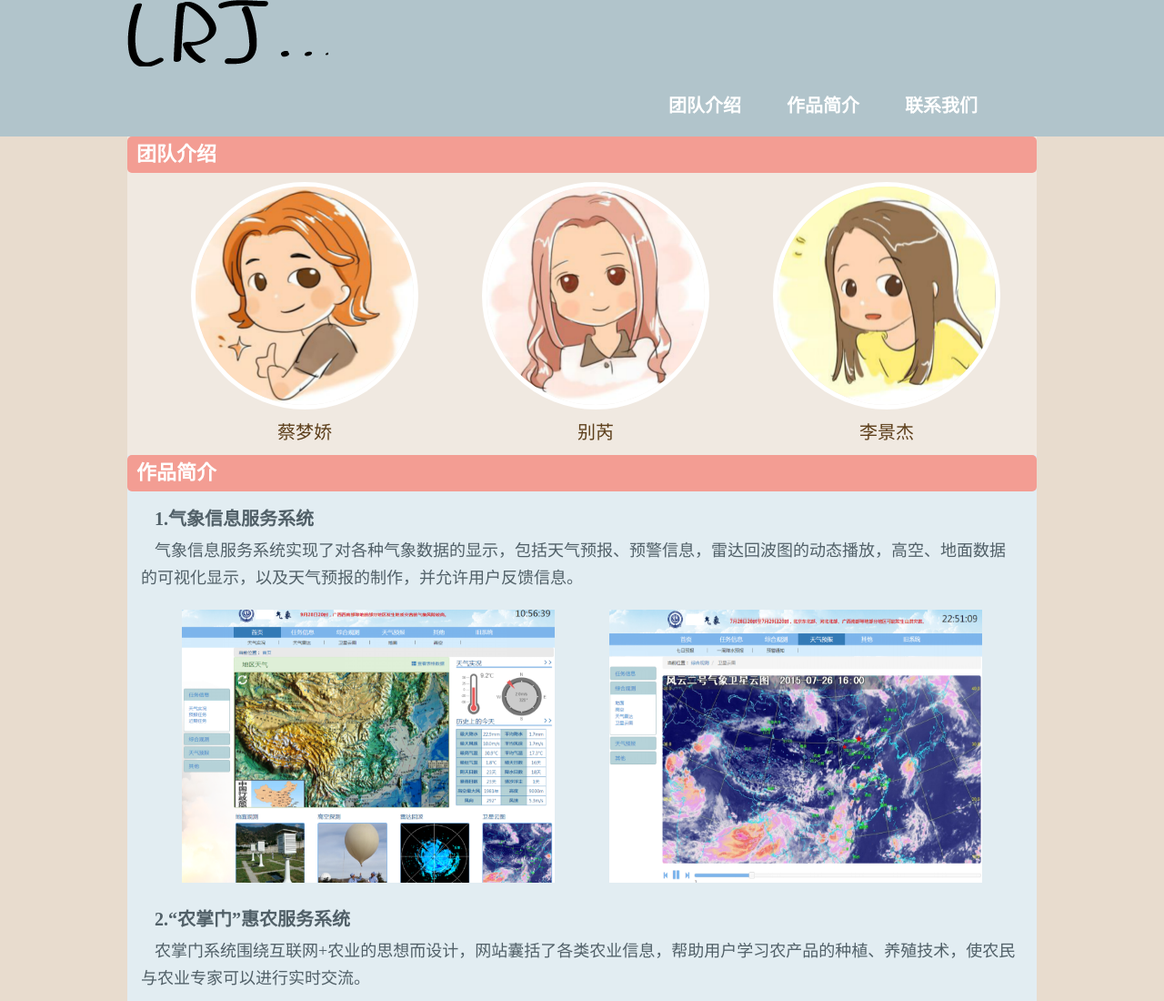
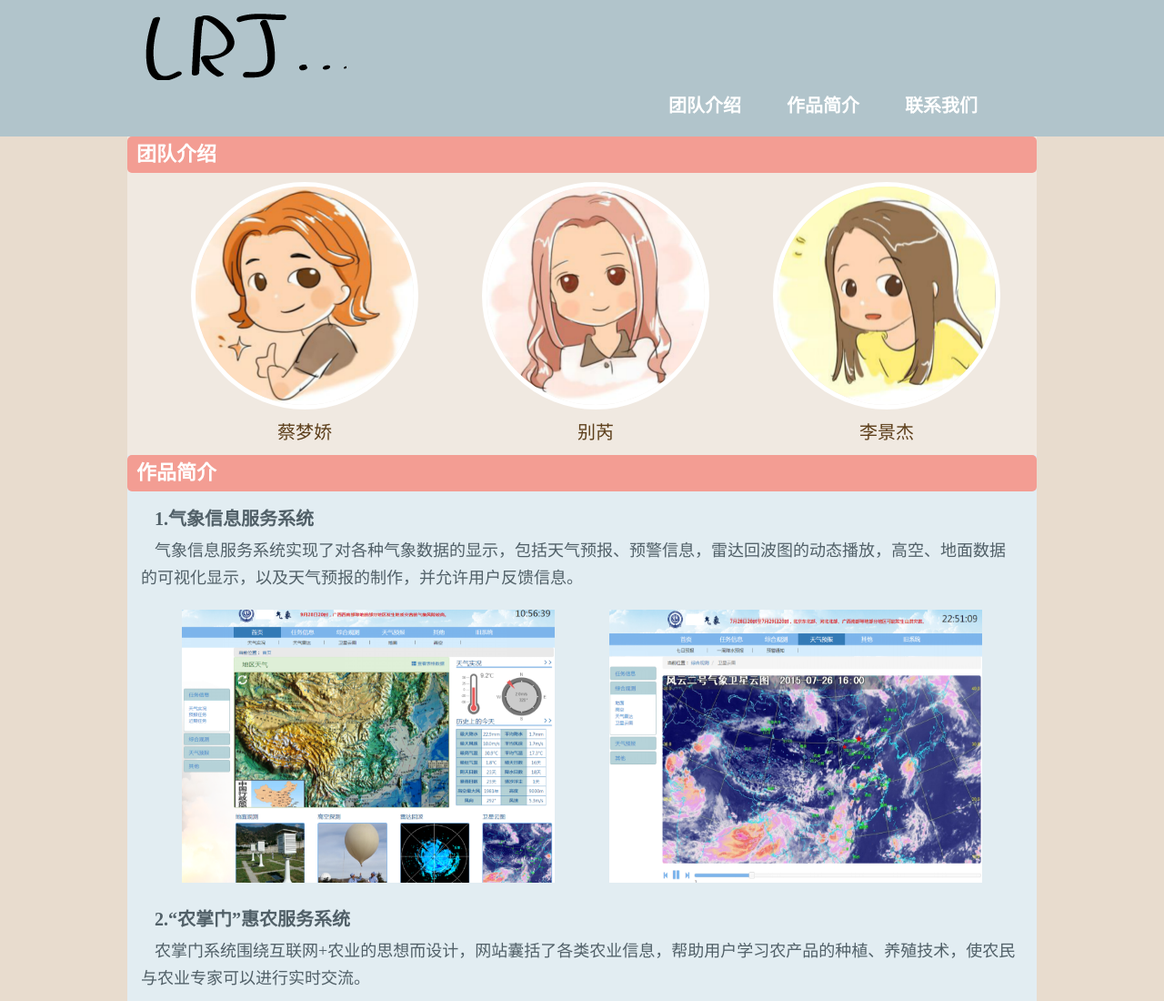
Before and after one commit to RRNAmayo/RRNAmayo.github.io, a plain HTML site: page index.html in a window 1280 px wide. Shown: the top 1100 px of the page at 91% size. Drawn offline with Linux system fonts and the light colour scheme.

Commit message:
logo padding css

```diff
--- a/index.css
+++ b/index.css
@@ -36,9 +36,11 @@ body{
 }
 /*左侧团队标志*/
 .head-left{
-	width: 500px;
-	height:150px;
+	width: 480px;
+	/*height:150px;*/
 	float: left;
+	padding-top: 15px;
+	padding-left: 20px;
 }
 .head-left img{
 
```
